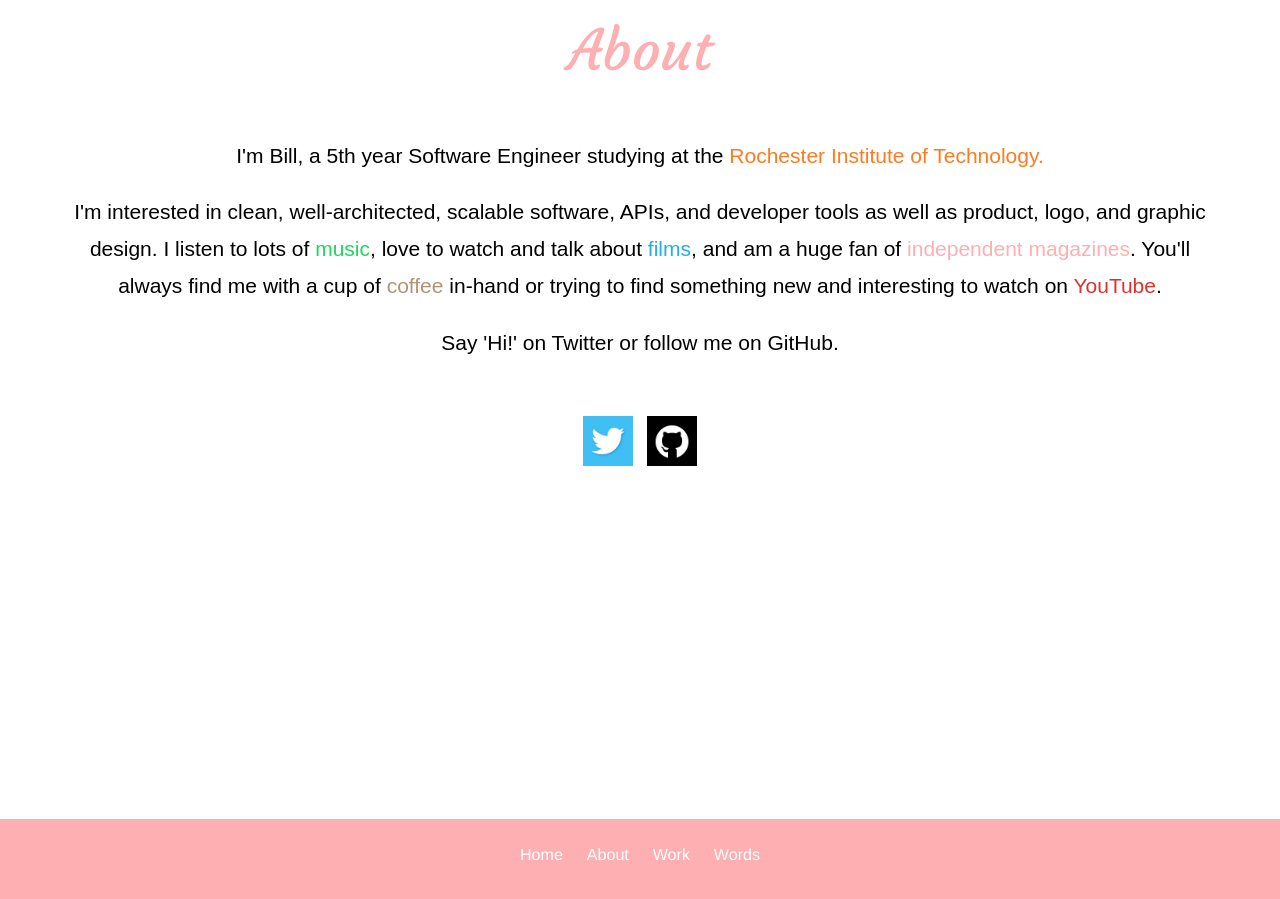
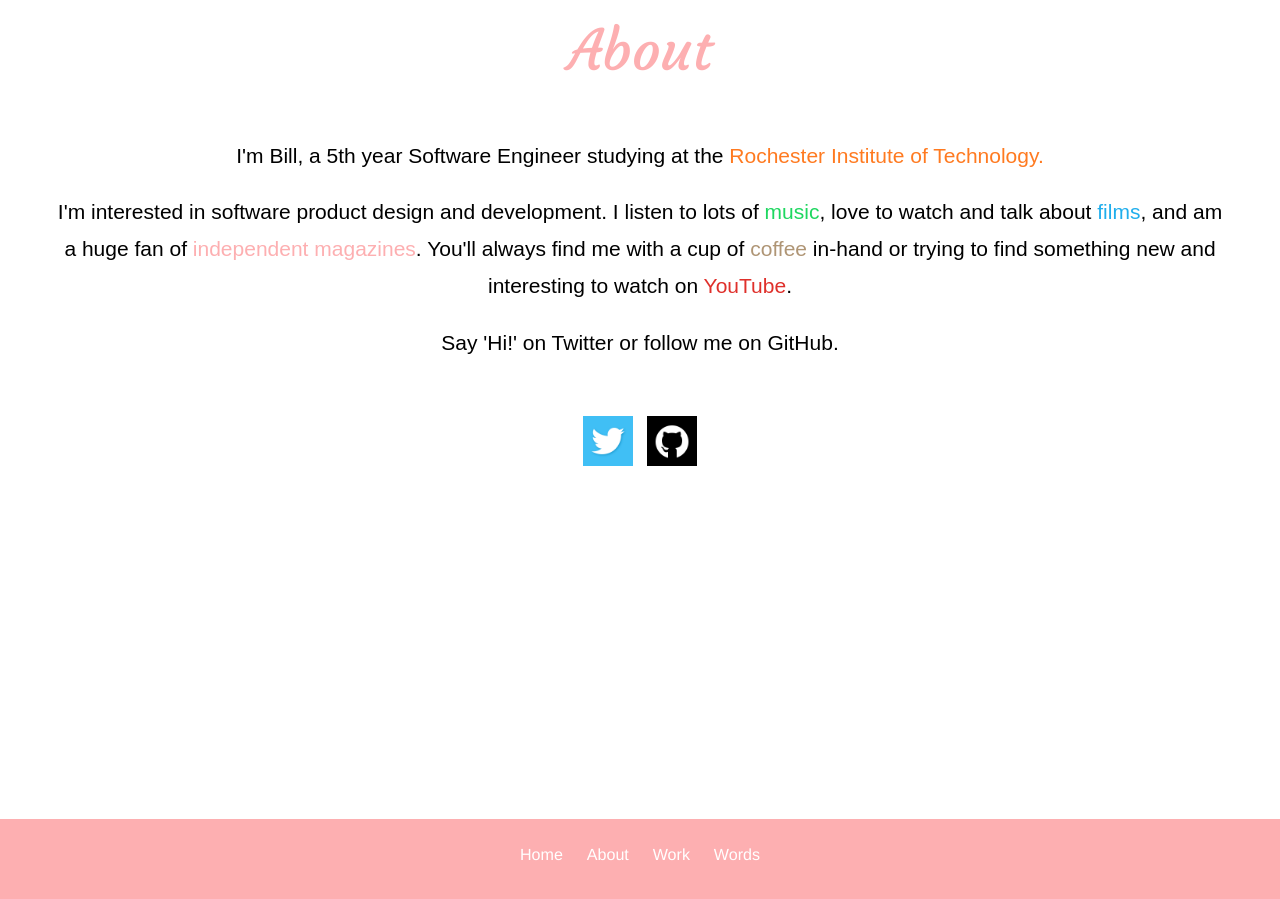
Before and after one commit to billdybas/billdybas.github.io, a Jekyll site: the page built from about/index.html, in a window 1280 px wide. Built offline with Jekyll 4.4.1, drawn with Linux system fonts in a browser that asks for light colours; some web fonts are replaced.

Commit message:
Update Text & Links

```diff
--- a/about/index.html
+++ b/about/index.html
@@ -8,9 +8,9 @@
     <h1 class="title">About</h1>
     <h3>I'm Bill, a 5th year Software Engineer studying at the <a href="//www.rit.edu" class="orange">Rochester Institute of Technology.</a></h3>
     <h3>
-      I'm interested in clean, well-architected, scalable software, APIs, and developer tools as well as product, logo, and graphic design.
-      I listen to lots of <a href="//open.spotify.com/user/billdybas" class="green">music</a>, love to watch and talk about <a href="//www.imdb.com/title/tt0335266/" class="light-blue">films</a>, and am a huge fan of <a href="//www.stackmagazines.com/" class="pink">independent magazines</a>.
-      You'll always find me with a cup of <a href="//dybas.io/CoffeeTime/" class="brown">coffee</a> in-hand or trying to find something new and interesting to watch on <a href="//www.youtube.com/user/caseyneistat" class="red">YouTube</a>.
+      I'm interested in software product design and development.
+      I listen to lots of <a href="//open.spotify.com/user/billdybas" class="green">music</a>, love to watch and talk about <a href="//letterboxd.com/billdybas/" class="light-blue">films</a>, and am a huge fan of <a href="//www.stackmagazines.com/" class="pink">independent magazines</a>.
+      You'll always find me with a cup of <a href="//dybas.io/CoffeeTime/" class="brown">coffee</a> in-hand or trying to find something new and interesting to watch on <a href="//channelsuurf.com" class="red">YouTube</a>.
     </h3>
     <h3>Say 'Hi!' on Twitter or follow me on GitHub.</h3>
     <div class="social-icons">
```
